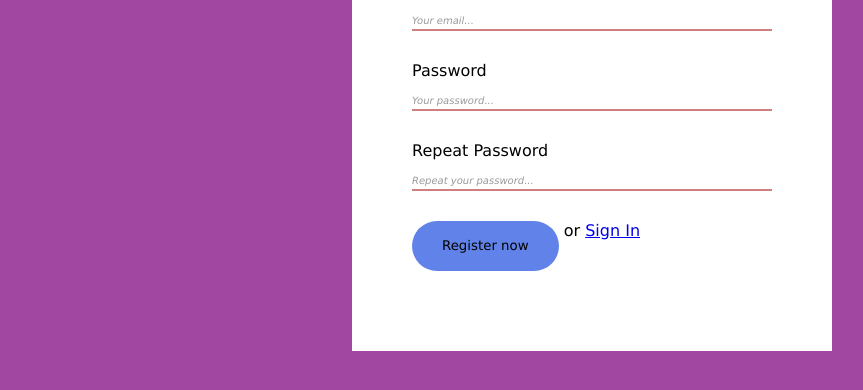
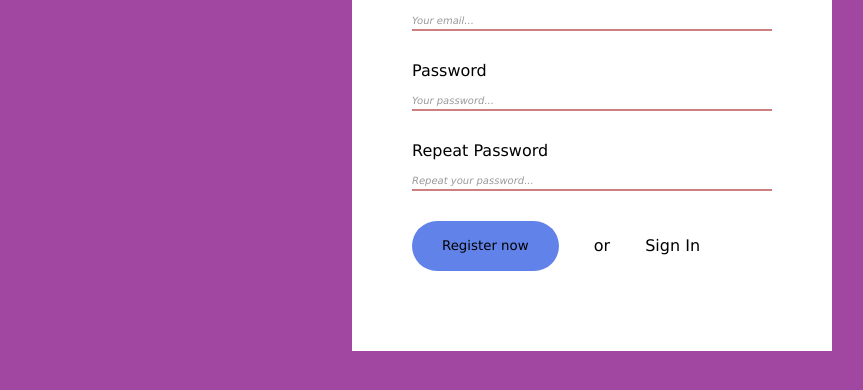
Before and after one commit to VaidasUrb/sig-up, a website: page index.html in a window 1280 px wide. Shown: the part 278-668 px from the top of the page, without its empty margins (208-1071 px from the left). Drawn offline with Linux system fonts and the light colour scheme.

Commit message:
form style

```diff
--- a/css/form.css
+++ b/css/form.css
@@ -37,3 +37,22 @@
   font-style: italic;
   font-size: 10px;
 }
+
+.right-column span {
+  display: inline-block;
+  padding: 15px;
+  line-height: 20px;
+  margin-left: 15px;
+}
+
+.right-column a {
+  display: inline-block;
+  padding: 15px;
+  line-height: 20px;
+  text-decoration: none;
+  color: black;
+}
+
+.right-column a:hover {
+  text-decoration: underline;
+}
```
